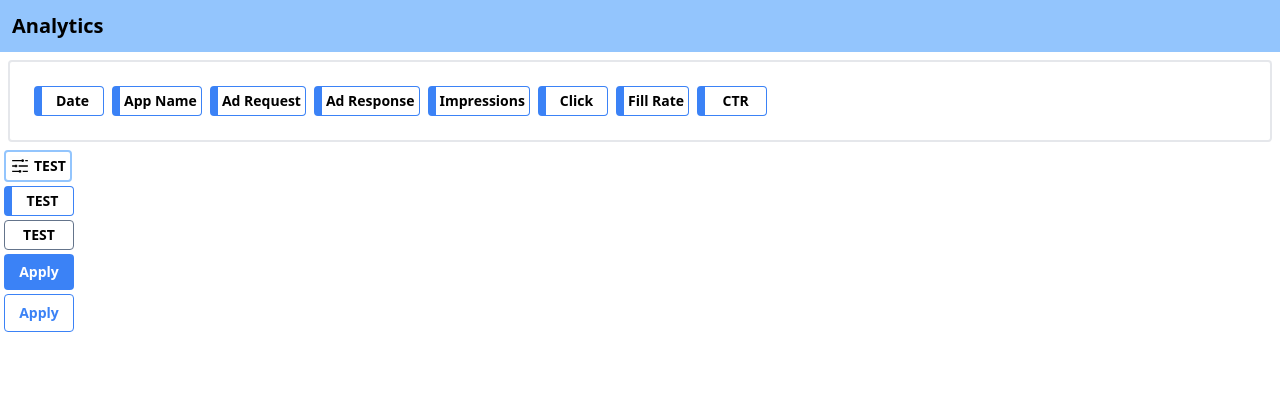
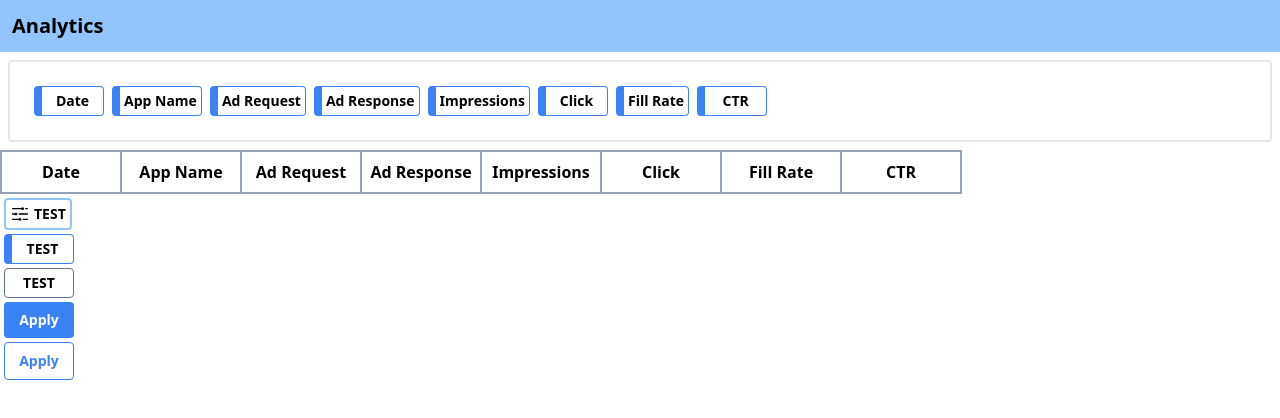
Before and after one commit to prakhart111/gg-dynamic-table, a React (Vite) app: page / in a window 1280 px wide. Shown: the top 418 px of the page. Built offline with nearby package versions, Linux system fonts and the light colour scheme.

Commit message:
changes in visibility made visibile in the table header

```diff
--- a/src/App.jsx
+++ b/src/App.jsx
@@ -3,6 +3,7 @@ import AttributeIcon from './components/AttributeIcon';
 import IconComponent from './components/IconComponent';
 import Button from './components/Button';
 import { ColumnToggleFeature } from './features/table/ColumnToggleFeature';
+import { TableView } from './features/table/TableView';
 
 function App() {
 
@@ -13,6 +14,7 @@ function App() {
         Analytics
       </header>
       <ColumnToggleFeature />
+      <TableView />
 
       <IconComponent text="TEST" onClick={()=>console.log("hello")}/>
       <AttributeIcon attributeName="TEST" isVisible={true} onClick={()=>console.log("hello")}/>
--- a/src/components/AttributeIcon.jsx
+++ b/src/components/AttributeIcon.jsx
@@ -2,6 +2,7 @@ import React from 'react'
 const AttributeIcon = (props) => {
   return (
     <div
+    draggable
     onClick={props.onClick}
     className={`transition hover:scale-[0.99] w-fit min-w-[70px] text-center h-fit p-1 m-1 bg-white rounded flex font-semibold text-sm items-center align-center justify-center gap-1
     ${props.isVisible ? "border border-l-8 border-blue-500" : "border border-slate-500"}
--- a/src/features/table/ColumnToggleFeature.jsx
+++ b/src/features/table/ColumnToggleFeature.jsx
@@ -10,6 +10,7 @@ export const ColumnToggleFeature = () => {
     const dispatch = useDispatch()
     const columns = useSelector((state)=>state.table.attributes)
     console.log("DATA RECIEVED",columns)
+
   return (
     <div className='flex p-5 m-2 border-2 rounded transition'>
         {
--- /dev/null
+++ b/src/features/table/TableView.jsx
@@ -0,0 +1,18 @@
+import React from 'react'
+import { useSelector,useDispatch } from 'react-redux'
+
+
+export const TableView = () => {
+  const columns = useSelector((state)=>state.table.attributes)
+  return (
+    <div>
+        <table className='border-2 transition'>
+            <tr className='border-2'>
+                {columns.map((col)=>{
+                    return col.visible && <th className='transition border-2 border-slate-400 min-w-[120px] p-2 '>{col.nameOfAttribute}</th>
+                })}
+            </tr>
+        </table>
+    </div>
+  )
+}
--- a/src/features/table/tableSlice.js
+++ b/src/features/table/tableSlice.js
@@ -47,8 +47,11 @@ const tableSlice = createSlice({
     reducers:{
         changeVisibility:(state,action)=>{
             state.attributes.forEach((singleAttrib)=>{
-                if(singleAttrib.nameOfAttribute === action.payload.nameOfAttribute){
-                    singleAttrib.visible = action.payload.visible
+                if(singleAttrib.nameOfAttribute === action.payload.nameOfAttribute ){
+                    if(singleAttrib.nameOfAttribute === "Date" || singleAttrib.nameOfAttribute === "App Name"){
+                        alert(`${singleAttrib.nameOfAttribute} can't be removed`)
+                    }
+                    else {singleAttrib.visible = action.payload.visible}
                 }
             })
         }
```
